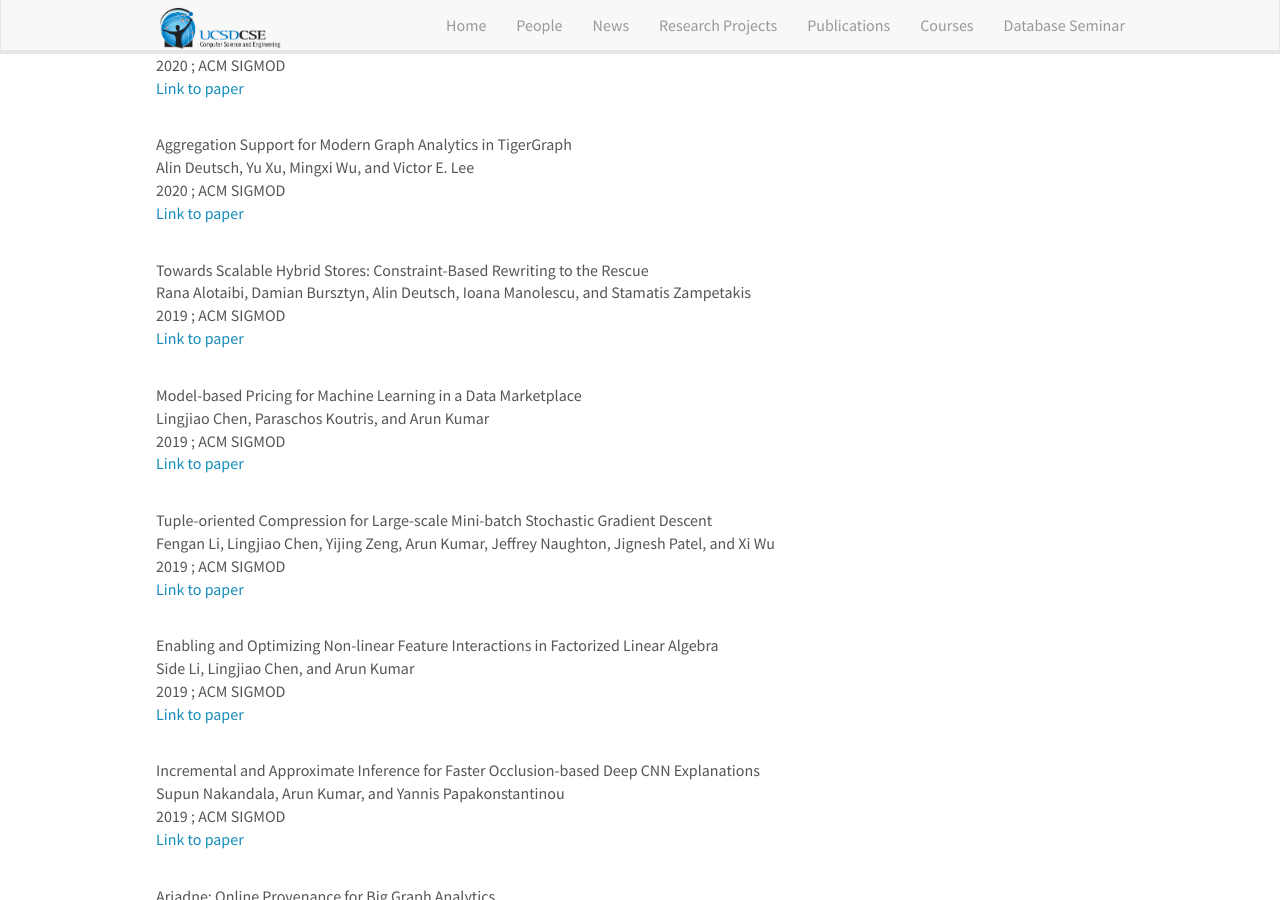
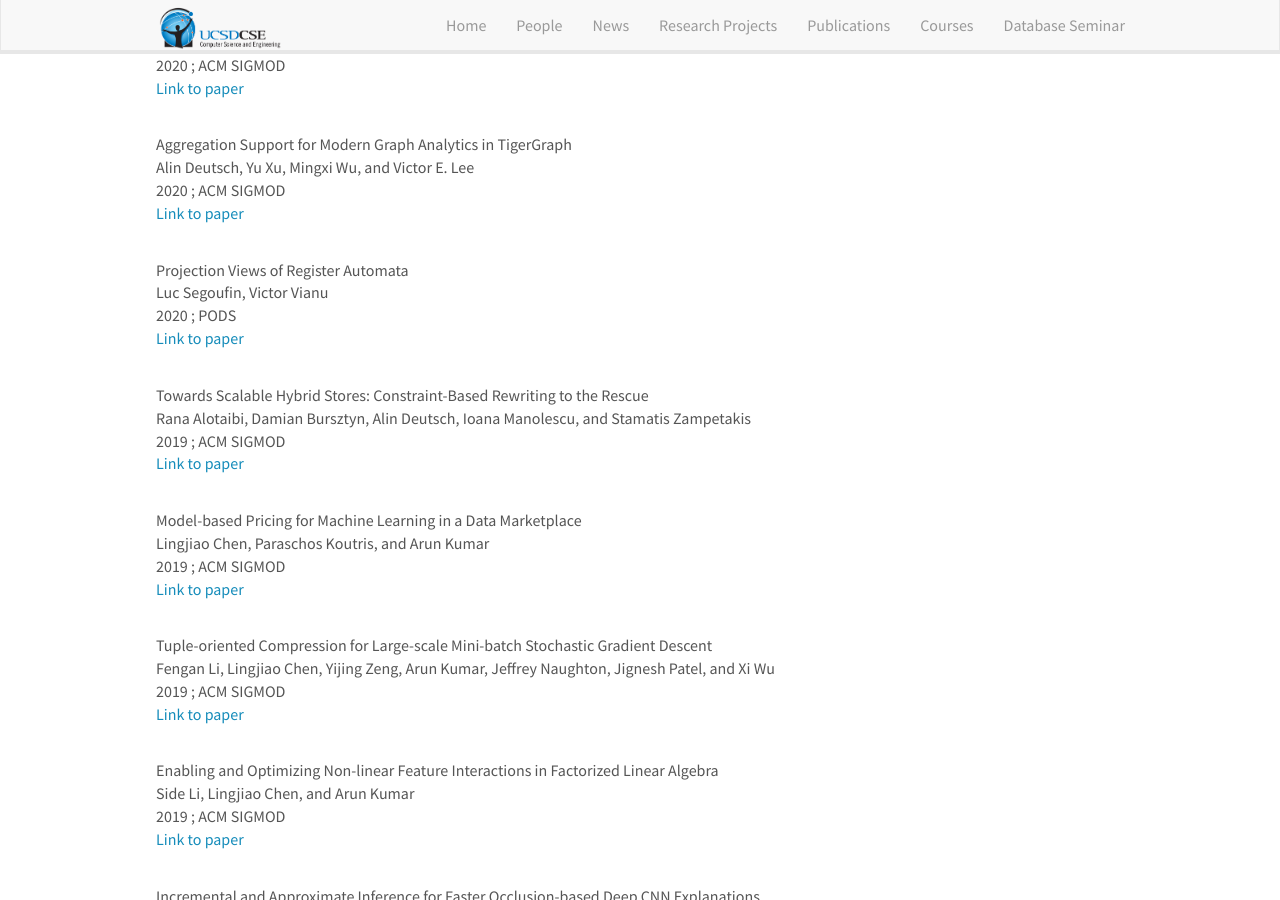
Before and after one commit to dbucsd/dbucsd.github.io, a Jekyll site: the page built from pages/papers.html, in a window 1280 px wide and 900 px high, scrolled down 1893 px. Built offline with Jekyll 4.4.1, drawn with Linux system fonts in a browser that asks for light colours; nearby versions of some CDN libraries.

Commit message:
Update papers.yml
Added PODS 2020 paper

```diff
--- a/_data/papers.yml
+++ b/_data/papers.yml
@@ -78,6 +78,11 @@
   title: "Aggregation Support for Modern Graph Analytics in TigerGraph"
   author: Alin Deutsch, Yu Xu, Mingxi Wu, and Victor E. Lee
   link: https://dl.acm.org/doi/pdf/10.1145/3318464.3386144
+- year: 2020
+  venue: PODS
+  title: "Projection Views of Register Automata"
+  author: Luc Segoufin, Victor Vianu
+  link: https://dl.acm.org/doi/10.1145/3375395.3387651
 - year: 2019
   venue: ACM SIGMOD
   title: "Towards Scalable Hybrid Stores: Constraint-Based Rewriting to the Rescue"
```
